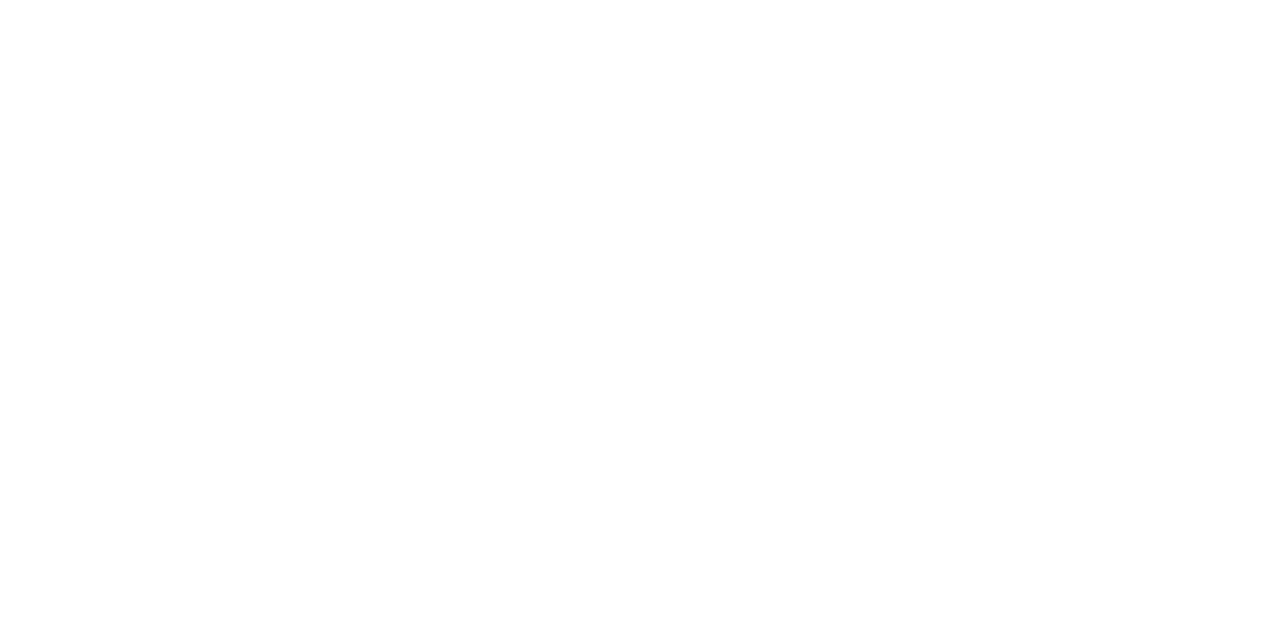
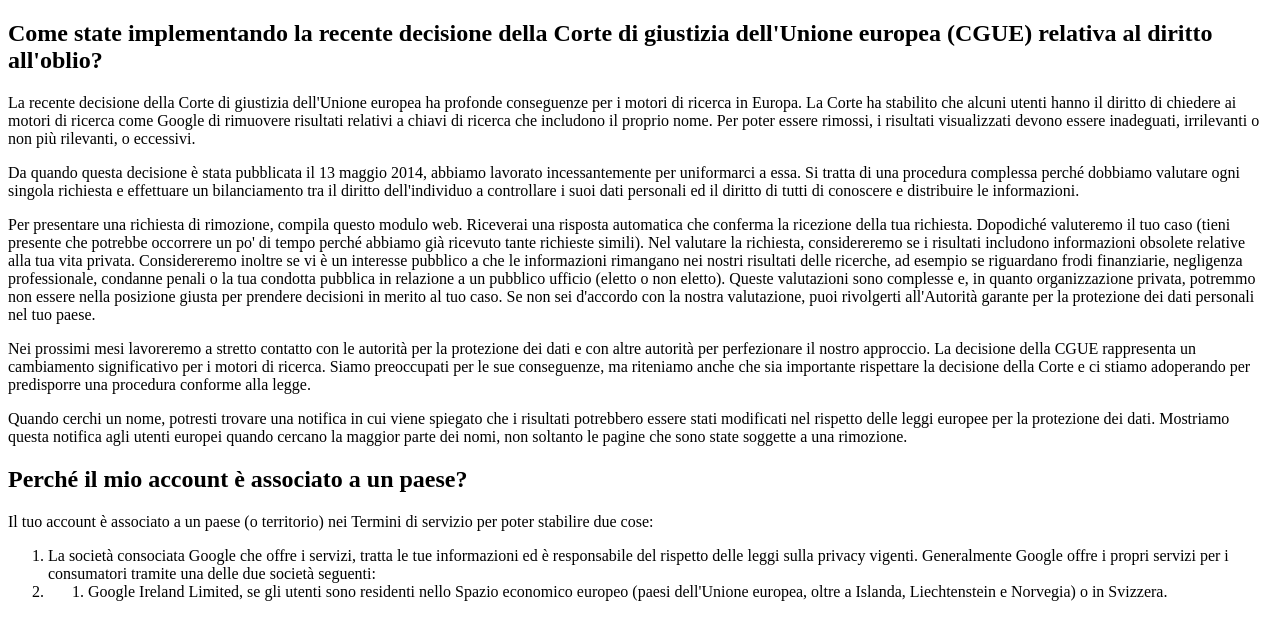
Before and after one commit to SimoneFranzoni/php-google-faq, a PHP site: page / in a window 1280 px wide. Before the commit the part shown is empty. Shown: the top 640 px of the page. Run offline with PHP 8.4, Linux system fonts and the light colour scheme.

Commit message:
Correzione errore

```diff
--- a/index.php
+++ b/index.php
@@ -1,4 +1,35 @@
 <?php
+    $faqs = [
+        [
+            'title' => "Come state implementando la recente decisione della Corte di giustizia dell'Unione europea (CGUE) relativa al diritto all'oblio?",
+            'paragraph' => "<p> La recente decisione della Corte di giustizia dell'Unione europea ha profonde conseguenze per i motori di ricerca in Europa. La Corte ha stabilito che alcuni utenti hanno il diritto di chiedere ai motori di ricerca come Google di rimuovere risultati relativi a chiavi di ricerca che includono il proprio nome. Per poter essere rimossi, i risultati visualizzati devono essere inadeguati, irrilevanti o non più rilevanti, o eccessivi. </p>
+
+            <p> Da quando questa decisione è stata pubblicata il 13 maggio 2014, abbiamo lavorato incessantemente per uniformarci a essa. Si tratta di una procedura complessa perché dobbiamo valutare ogni singola richiesta e effettuare un bilanciamento tra il diritto dell'individuo a controllare i suoi dati personali ed il diritto di tutti di conoscere e distribuire le informazioni. </p>
+
+            <p> Per presentare una richiesta di rimozione, compila questo modulo web. Riceverai una risposta automatica che conferma la ricezione della tua richiesta. Dopodiché valuteremo il tuo caso (tieni presente che potrebbe occorrere un po' di tempo perché abbiamo già ricevuto tante richieste simili). Nel valutare la richiesta, considereremo se i risultati includono informazioni obsolete relative alla tua vita privata. Considereremo inoltre se vi è un interesse pubblico a che le informazioni rimangano nei nostri risultati delle ricerche, ad esempio se riguardano frodi finanziarie, negligenza professionale, condanne penali o la tua condotta pubblica in relazione a un pubblico ufficio (eletto o non eletto). Queste valutazioni sono complesse e, in quanto organizzazione privata, potremmo non essere nella posizione giusta per prendere decisioni in merito al tuo caso. Se non sei d'accordo con la nostra valutazione, puoi rivolgerti all'Autorità garante per la protezione dei dati personali nel tuo paese. </p>
+
+            <p> Nei prossimi mesi lavoreremo a stretto contatto con le autorità per la protezione dei dati e con altre autorità per perfezionare il nostro approccio. La decisione della CGUE rappresenta un cambiamento significativo per i motori di ricerca. Siamo preoccupati per le sue conseguenze, ma riteniamo anche che sia importante rispettare la decisione della Corte e ci stiamo adoperando per predisporre una procedura conforme alla legge. </p>
+
+            <p> Quando cerchi un nome, potresti trovare una notifica in cui viene spiegato che i risultati potrebbero essere stati modificati nel rispetto delle leggi europee per la protezione dei dati. Mostriamo questa notifica agli utenti europei quando cercano la maggior parte dei nomi, non soltanto le pagine che sono state soggette a una rimozione. </p> "
+
+        ],
+        [
+            'title' => "Perché il mio account è associato a un paese?",
+            'paragraph' => "<p>Il tuo account è associato a un paese (o territorio) nei Termini di servizio per poter stabilire due cose:</p>
+
+            <ol>
+                <li>La società consociata Google che offre i servizi, tratta le tue informazioni ed è responsabile del rispetto delle leggi sulla privacy vigenti. Generalmente Google offre i propri servizi per i consumatori tramite una delle due società seguenti:</li>
+                <li>
+                    <ol>
+                        <li>Google Ireland Limited, se gli utenti sono residenti nello Spazio economico europeo (paesi dell'Unione europea, oltre a Islanda, Liechtenstein e Norvegia) o in Svizzera.
+                    </ol>
+                </li>
+            </ol>  "
+        ]
+
+    ];
+
+
 
 ?>
 
@@ -9,9 +40,15 @@
     <meta charset="UTF-8">
     <meta http-equiv="X-UA-Compatible" content="IE=edge">
     <meta name="viewport" content="width=device-width, initial-scale=1.0">
-    <title>Document</title>
+    <title>Google-faq</title>
 </head>
 <body>
 
+    <?php foreach($faqs as $faq): ?>
+        <h2><?php echo $faq['title'] ?></h2>
+        <p><?php echo $faq['paragraph'] ?></p>
+    <?php endforeach; ?>
+
+
 </body>
 </html>
```
